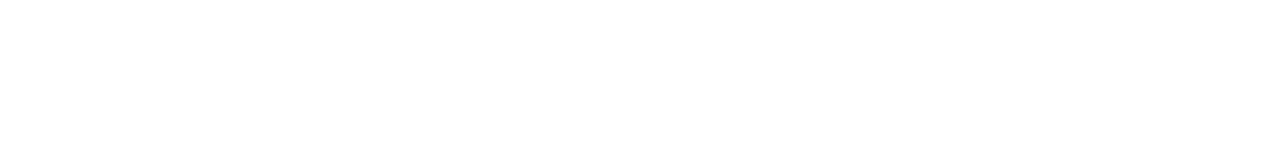
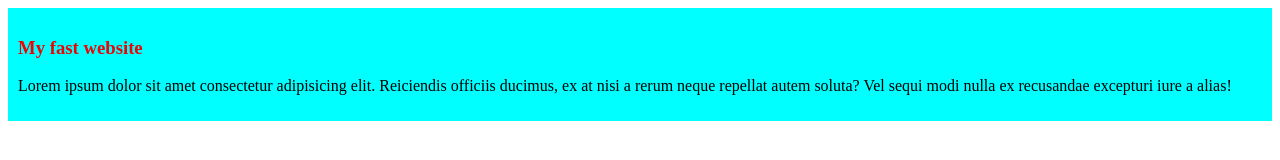
Before and after one commit to asantor23/my-simple-website, a plain HTML site: page index.html in a window 1280 px wide. Drawn offline with Linux system fonts and the light colour scheme.

Commit message:
added first blog

```diff
--- a/index.html
+++ b/index.html
@@ -4,8 +4,13 @@
     <meta charset="UTF-8">
     <meta name="viewport" content="width=device-width, initial-scale=1.0">
     <title>my simple website</title>
+    <link rel="stylesheet" href="styles/blog.css">
 </head>
 <body>
+    <div>
+        <h3>My fast website</h3>
+        <p>Lorem ipsum dolor sit amet consectetur adipisicing elit. Reiciendis officiis ducimus, ex at nisi a rerum neque repellat autem soluta? Vel sequi modi nulla ex recusandae excepturi iure a alias!</p>
+    </div>
 
 </body>
 </html>
--- /dev/null
+++ b/styles/blog.css
@@ -0,0 +1,8 @@
+div{
+    background-color:aqua ;
+    padding: 10px;
+    border: 20px;
+}
+h3{
+    color: rgb(237, 4, 4);
+}
```
